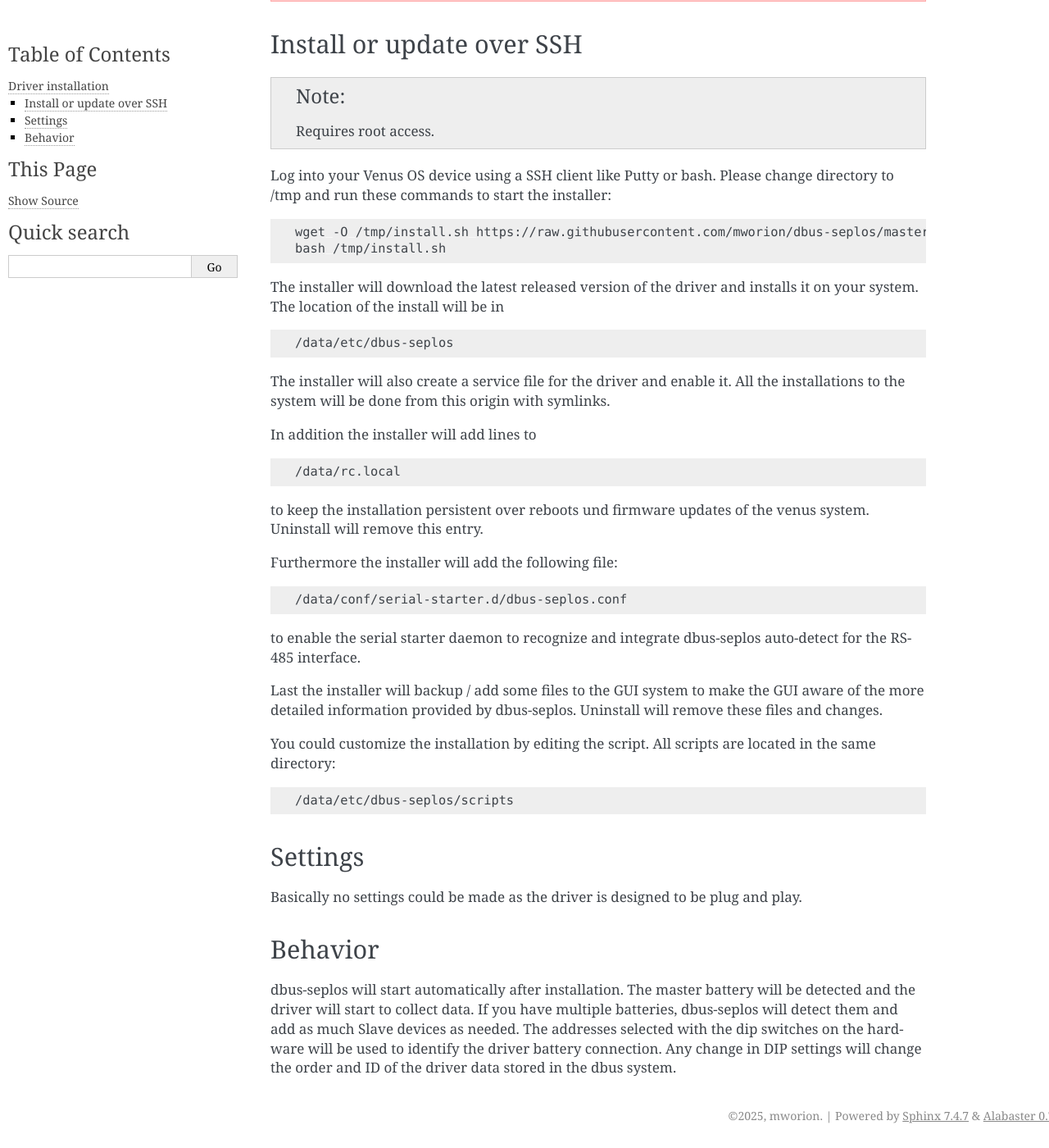
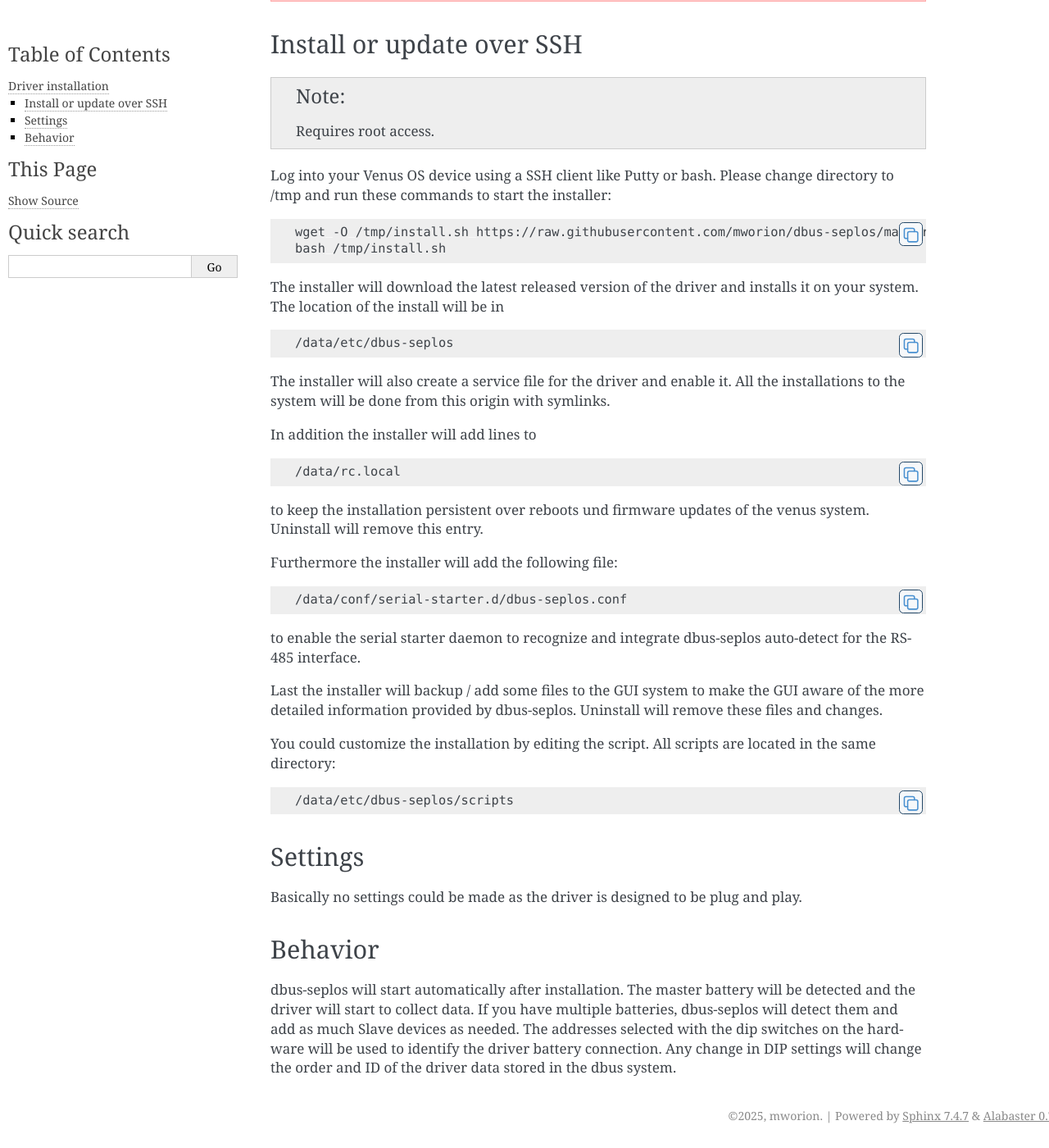
Before and after one commit to mworion/dbus-seplos, a Sphinx documentation site: the page built from doc/installation/index.rst, in a window 1280 px wide and 1400 px high, scrolled down 506 px. Shown: the whole window at 82% size. Built offline with Sphinx 7.4.7, drawn with Linux system fonts in a browser that asks for light colours.

Commit message:
improve docs

```diff
--- a/doc/conf.py
+++ b/doc/conf.py
@@ -55,11 +55,12 @@
 # extensions coming with Sphinx (named 'sphinx.ext.*') or your custom
 # ones.
 extensions = [
-    'sphinx.ext.autosectionlabel',
-    'sphinx.ext.githubpages',
+    "sphinx.ext.autosectionlabel",
+    "sphinx.ext.intersphinx",
+    "sphinx.ext.githubpages",
     "sphinxcontrib.drawio",
-    'sphinx_copybutton'
     "sphinx_simplepdf",
+    'sphinx_copybutton',
 ]
 
 # drawio_binary_path = '/Applications/draw.io.app/Contents/MacOS/draw.io'
@@ -86,7 +87,7 @@
 html_static_path = ['_static']
 html_css_files = ["custom.css"]
 
-pdf_documents = [('index', u'dbus-seplos', u'dbus-seplos', u'mworion')]
+pdf_documents = [('index', 'dbus-seplos', 'dbus-seplos', 'mworion')]
 # index - master document
 # rst2pdf - name of the generated pdf
 # Sample rst2pdf doc - title of the pdf
@@ -103,7 +104,7 @@
     'body_bg': '#FFFFFFFF',
 }
 
-simplepdf_file_name = "dbus-seplos_" + version + ".pdf"
+simplepdf_file_name = "dbus-seplos-" + version + ".pdf"
 simplepdf_use_weasyprint_api = True
 simplepdf_weasyprint_flags = ["-v"]
 simplepdf_vars = {
```
